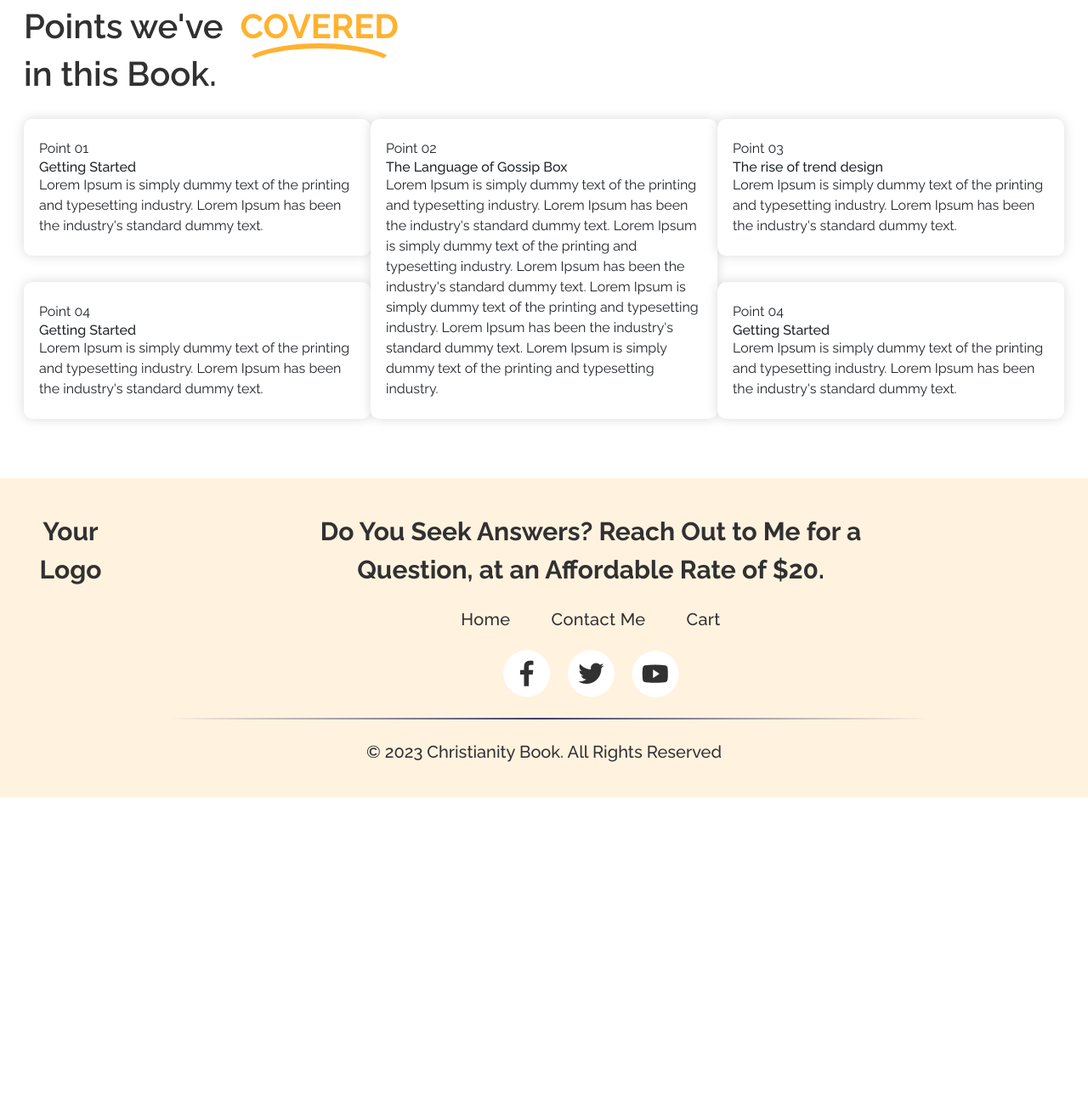
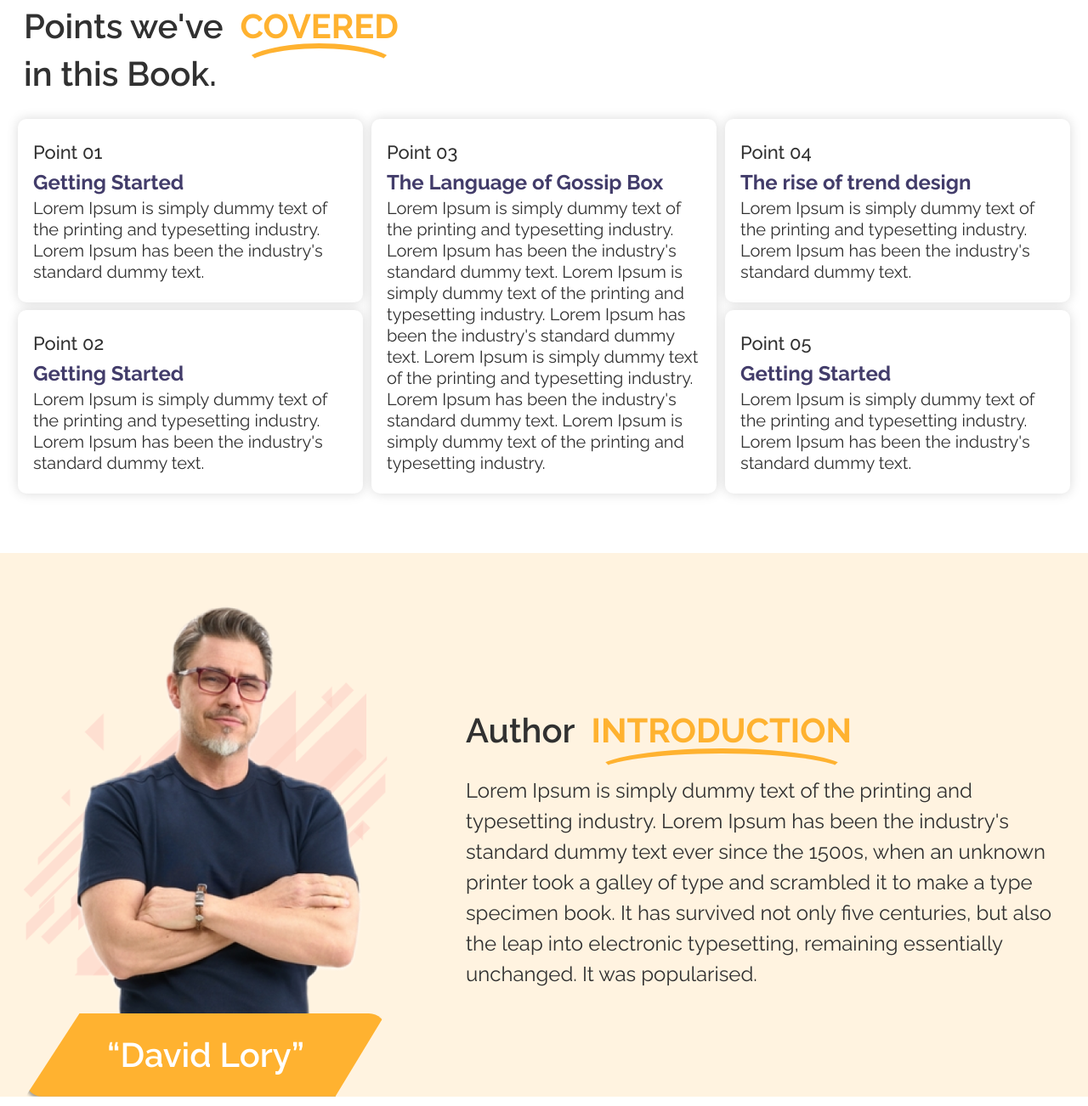
Before and after one commit to MamtazDev/christianity-book, a plain HTML site: page index.html in a window 1280 px wide. Shown: the part 2778-4080 px from the top of the page at 85% size. Before the commit the page ends 3717 px from the top, so only its background shows below. Drawn offline with nearby package versions, Linux system fonts and the light colour scheme.

Commit message:
indexpage done

```diff
--- a/assets/css/responsive.css
+++ b/assets/css/responsive.css
@@ -13,6 +13,10 @@
     .profileShow .child {
         top: 61px;
         left: 0;
+    }
+
+    .accSettings a {
+        font-size: 14px;
     }
 
     .sub_header {
@@ -87,7 +91,36 @@
         font-size: 16px;
     }
 
+    .pointsCover .row>*{
+        margin-top: 10px;
+    }
 
+
+    .pointsCover span, .pointsCover h6 {
+        font-size: 18px;
+    }
+
+    .pointsCover p {
+        font-size: 16px;
+    }
+
+    .authorName span {
+        font-size: 25px;
+        padding: 16px 50px;
+        text-align: center;
+    }
+    .aboutAuthor p {
+        font-size: 18px;
+    }
+
+    .aboutAuthor .col-lg-5 {
+        padding-right: unset;
+    }
+
+    .authorInner{
+        margin-top: 20px;
+        margin-bottom: 20px;
+    }
 
     /* ebook Preview Start */
     .bookHeight {
--- a/assets/css/style.css
+++ b/assets/css/style.css
@@ -261,7 +261,12 @@ footer,
 
 .profileShow img {
     border-radius: 50%;
+}
 
+.profile_img{
+    border-radius: 50%;
+    max-height: 90px;
+    max-width: 90px;
 }
 
 .profileShow .child {
@@ -571,10 +576,73 @@ h1 {
     padding: 23px 18px;
 }
 
-.pointsCover row{
+.pointsCover col {
+    padding-left: 5px;
+    /* padding-right: 5px; */
+}
+
+.pointsCover .row>* {
     padding-left: 5px;
     padding-right: 5px;
 }
+
+.pointsCover span {
+    color: var(--black, #313131);
+    font-size: 22px;
+    font-weight: 500;
+    display: block;
+    margin-bottom: 5px;
+}
+
+.pointsCover h6 {
+    color: var(--primary-color, #423C6A);
+    font-size: 24px;
+    font-weight: 700;
+    margin-bottom: 3px;
+}
+
+.pointsCover p {
+    color: var(--black, #313131);
+    font-size: 20px;
+    font-weight: 400;
+    line-height: 25px;
+    /* 125% */
+}
+
+.aboutAuthor {
+    background: #fff3e0;
+    padding-top: 56px;
+}
+
+.authorName {
+    margin-top: -50px;
+}
+
+.authorName span {
+    display: inline-block;
+    color: var(--white, #FFF);
+    font-size: 40px;
+    font-weight: 600;
+    padding: 19px 96px;
+    background-color: var(--secondry-color, #FFB230);
+    -webkit-clip-path: polygon(15% 0, 100% 0, 86% 100%, 0% 100%);
+    clip-path: polygon(15% 0, 100% 0, 86% 100%, 0% 100%);
+    border-radius: 20px;
+    box-shadow: 0px 4px 4px rgba(0, 0, 0, 0.35);
+}
+
+.aboutAuthor p {
+    color: var(--black, #313131);
+    font-size: 24px;
+    font-weight: 400;
+}
+
+
+.aboutAuthor .col-lg-5 {
+    padding-right: 80px;
+}
+
+
 
 /* Index Page End */
 
--- a/index.html
+++ b/index.html
@@ -218,7 +218,6 @@
         <!-- Checkout my Latest Video! End -->
 
         <!-- Points we've Covered in this Book. Start -->
-
         <section>
             <div class="mb_all">
                 <div class="container">
@@ -227,26 +226,28 @@
                     </h2>
 
                     <div class="pointsCover">
-                        <div class="row p-0 m-0">
-                            <div class="col-12 col-lg-4 p-0 m-0">
-                                <div class="d-flex flex-column justify-content-between h-100">
+                        <div class="row">
+                            <div class="col-12 col-lg-4">
+                                <div class="d-flex flex-column justify-content-between h-100 gap-2 gap-lg-0">
                                     <div class="pointBoxShadow">
                                         <span>Point 01</span>
                                         <h6>Getting Started</h6>
-                                        <p>Lorem Ipsum is simply dummy text of the printing and typesetting industry. Lorem
+                                        <p>Lorem Ipsum is simply dummy text of the printing and typesetting industry.
+                                            Lorem
                                             Ipsum has been the industry's standard dummy text.</p>
                                     </div>
                                     <div class="pointBoxShadow">
-                                        <span>Point 04</span>
+                                        <span>Point 02</span>
                                         <h6>Getting Started</h6>
-                                        <p>Lorem Ipsum is simply dummy text of the printing and typesetting industry. Lorem
+                                        <p>Lorem Ipsum is simply dummy text of the printing and typesetting industry.
+                                            Lorem
                                             Ipsum has been the industry's standard dummy text.</p>
                                     </div>
                                 </div>
                             </div>
-                            <div class="col-12 col-lg-4 p-0 m-0">
+                            <div class="col-12 col-lg-4">
                                 <div class="pointBoxShadow h-100">
-                                    <span>Point 02</span>
+                                    <span>Point 03</span>
                                     <h6>The Language of Gossip Box</h6>
                                     <p>
                                         Lorem Ipsum is simply dummy text of the printing and typesetting industry. Lorem
@@ -258,18 +259,20 @@
                                     </p>
                                 </div>
                             </div>
-                            <div class="col-12 col-lg-4 p-0 m-0">
-                                <div class="d-flex flex-column justify-content-between h-100">
+                            <div class="col-12 col-lg-4">
+                                <div class="d-flex flex-column justify-content-between h-100 gap-2 gap-lg-0">
                                     <div class="pointBoxShadow ">
-                                        <span>Point 03</span>
+                                        <span>Point 04</span>
                                         <h6>The rise of trend design</h6>
-                                        <p>Lorem Ipsum is simply dummy text of the printing and typesetting industry. Lorem
+                                        <p>Lorem Ipsum is simply dummy text of the printing and typesetting industry.
+                                            Lorem
                                             Ipsum has been the industry's standard dummy text.</p>
                                     </div>
                                     <div class="pointBoxShadow">
-                                        <span>Point 04</span>
+                                        <span>Point 05</span>
                                         <h6>Getting Started</h6>
-                                        <p>Lorem Ipsum is simply dummy text of the printing and typesetting industry. Lorem
+                                        <p>Lorem Ipsum is simply dummy text of the printing and typesetting industry.
+                                            Lorem
                                             Ipsum has been the industry's standard dummy text.</p>
                                     </div>
                                 </div>
@@ -279,8 +282,41 @@
                 </div>
             </div>
         </section>
+        <!-- Points we've Covered in this Book. End -->
 
-        <!-- Points we've Covered in this Book. End -->
+        <!-- Author Introduction Start -->
+        <section>
+            <div class="aboutAuthor mb_all">
+                <div class="container">
+                    <div class="row align-items-center">
+                        <div class="col-12 col-lg-5">
+                            <div class="authorImage">
+                                <img class="img-fluid" src="./assets/images/author.png" alt="">
+                            </div>
+                            <div class="authorName text-center">
+                                <span>“David Lory”</span>
+                            </div>
+                        </div>
+                        <div class="col-12 col-lg-7">
+                            <div class="authorInner">
+                                <h2 class="mb_30">
+                                    Author <span class="txt_curve">Introduction</span>
+                                </h2>
+                                <p>
+                                    Lorem Ipsum is simply dummy text of the printing and typesetting industry. Lorem
+                                    Ipsum
+                                    has been the industry's standard dummy text ever since the 1500s, when an unknown
+                                    printer took a galley of type and scrambled it to make a type specimen book. It has
+                                    survived not only five centuries, but also the leap into electronic typesetting,
+                                    remaining essentially unchanged. It was popularised.
+                                </p>
+                            </div>
+                        </div>
+                    </div>
+                </div>
+            </div>
+        </section>
+        <!-- Author Introduction End -->
     </main>
 
     <footer>
```
Also changed, not shown: contact.html (+2 -2 lines), assets/images/author.png (added), assets/images/profile.png (added).
